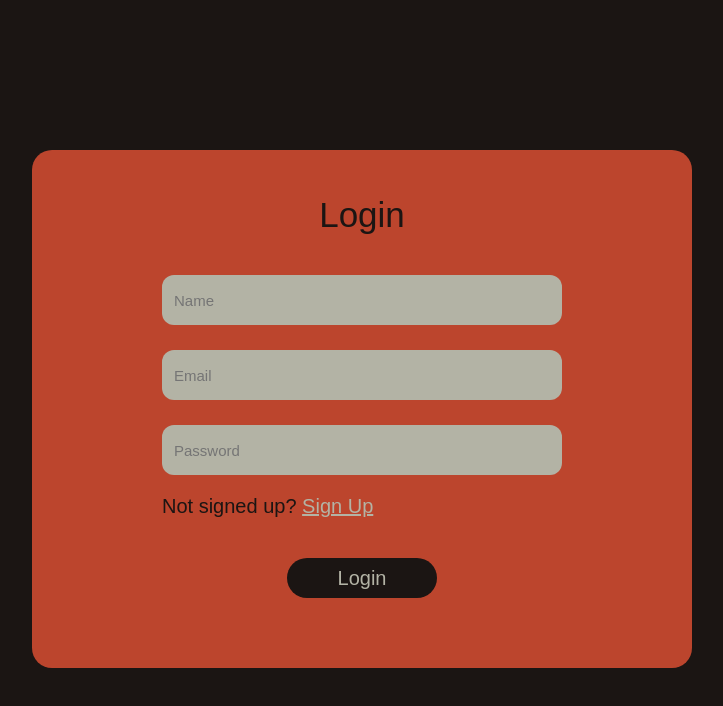
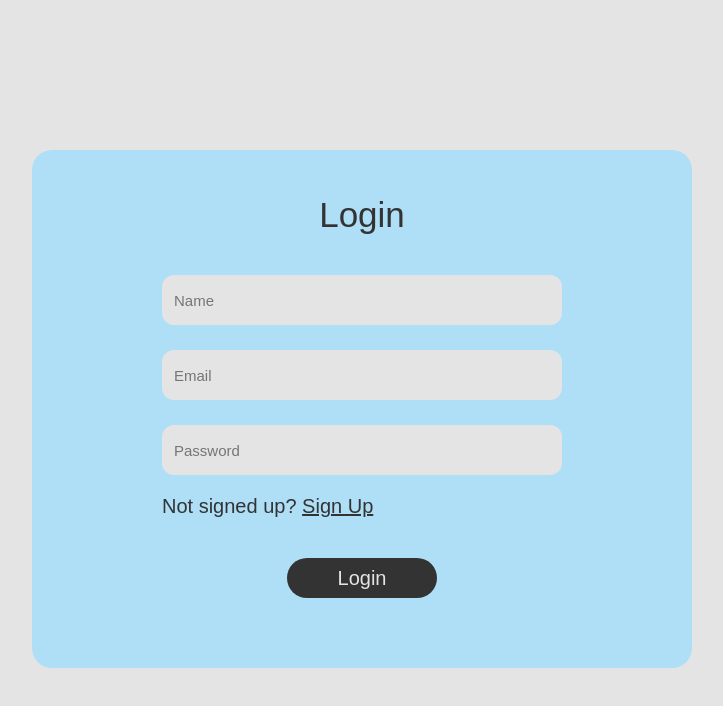
Before and after one commit to Erosas15/reflect-hub, a React (Create React App) app in the folder client/: page /login-signup in a window 1280 px wide. Shown: the top 706 px of the page, without its empty margins (278-1001 px from the left). Built offline with nearby package versions, Linux system fonts and the light colour scheme.

Commit message:
Updated formatting for signin page and index
I changed the format of signin page to fit the format of the rest of the website. i updated index.css file because other files were inherting bad traits

```diff
--- a/client/src/components/LandingPage/landing-page.css
+++ b/client/src/components/LandingPage/landing-page.css
@@ -4,7 +4,6 @@ body {
     font-family: 'Arial', sans-serif;
     color: #333333;
     background-color: #E4E4E4;
-
 }
 
 .header{
--- a/client/src/components/Login-Signup/login-signup.css
+++ b/client/src/components/Login-Signup/login-signup.css
@@ -1,5 +1,4 @@
 body {
-    background-color: #1b1513; /* Replace with your desired background color */
     margin: 0; /* Remove default margin to ensure the color covers the entire page */
 }
 
@@ -10,7 +9,7 @@ body {
     margin-top: 150px;
     margin-bottom: 150px;
     width: 600px;
-    background: #bc452d;
+    background: #AEDFF7;
     padding: 30px;
     border-radius: 20px;
 }
@@ -25,7 +24,7 @@ body {
 }
 
 .signin_text{
-    color: #1b1513;
+    color: #333333;
     font-size: 35px;
     font-weight: 500;
 }
@@ -43,7 +42,7 @@ body {
     margin: auto;
     width: 400px;
     height: 50px;
-    background: #b3b3a5;
+    background: #E4E4E4;
     border-radius: 12px;
 }
 
@@ -61,13 +60,13 @@ body {
 .formSwitch{
     padding-left: 100px;
     margin-top: 20px;
-    color: #1b1513;
+    color: #333333;
     font-size: 20px;
     gap: 20px;
 }
 
 .formSwitch span{
-    color: #b3b3a5;
+    color: #333333;
     text-decoration: underline;
     cursor: pointer;
 }
@@ -90,6 +89,6 @@ body {
 }
 
 .gray {
-    color: #b3b3a5;
-    background-color: #1b1513;
+    color: #E4E4E4;
+    background-color: #333333;
 }
```
Also changed, not shown: client/src/index.css (+0 -7 lines).
